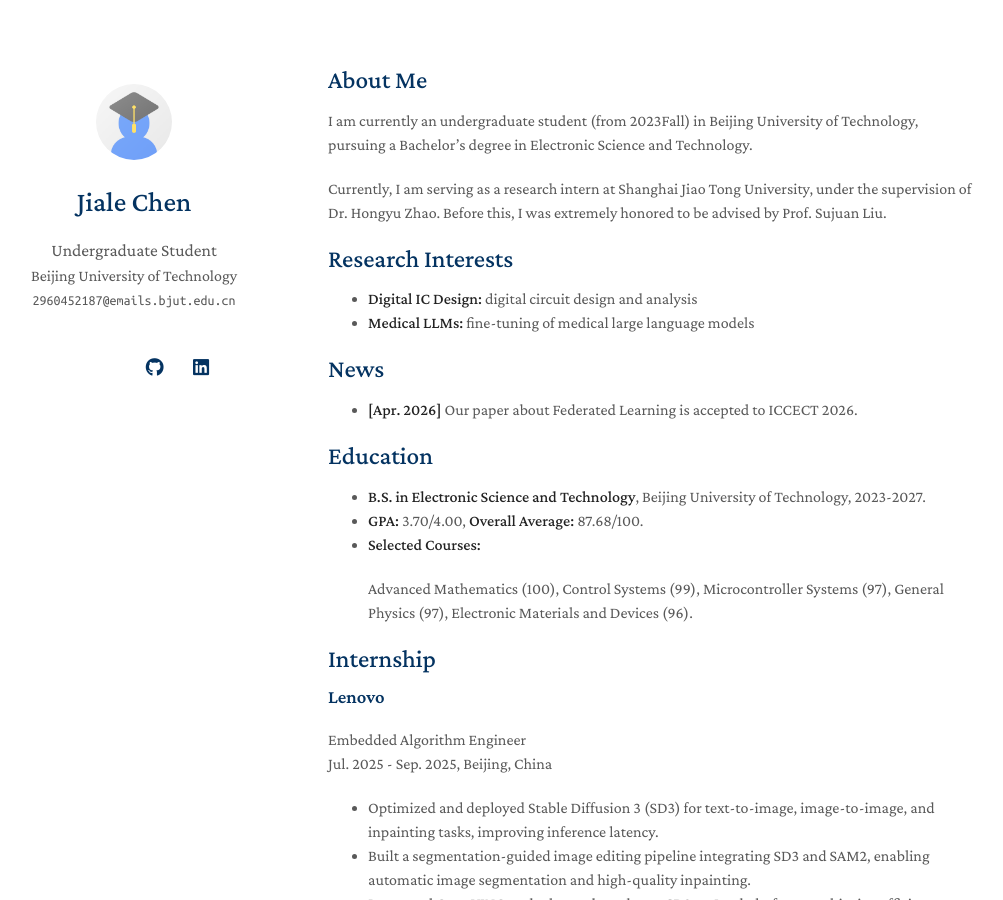
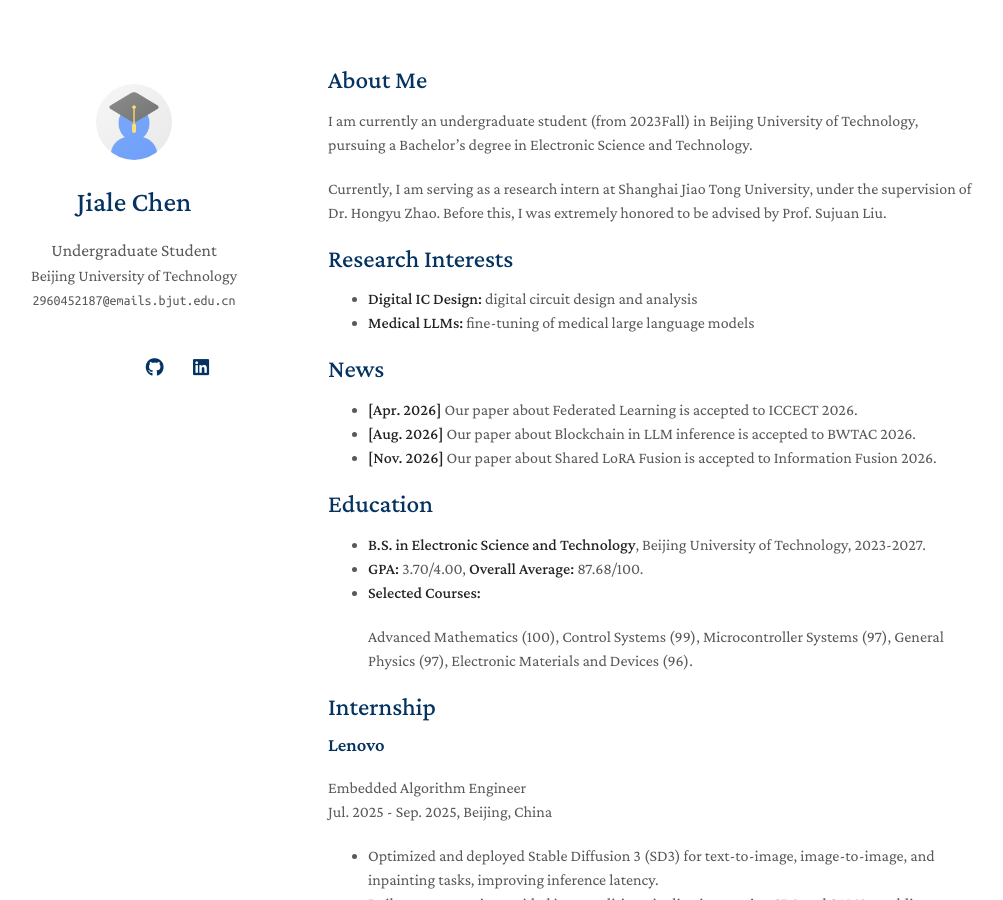
Before and after one commit to Chenjl13/Chenjl13.github.io, a Jekyll site: the page built from index.md, in a window 1280 px wide and 900 px high. Shown: the whole window, without its empty margins (142-1145 px from the left). Built offline with Jekyll 4.4.1, drawn with Linux system fonts in a browser that asks for light colours; a style sheet for code colours, icons or effects is not loaded; our own code applies the rules of GitHub Pages for plain Markdown files.

Commit message:
Update index.md

```diff
--- a/index.md
+++ b/index.md
@@ -16,6 +16,8 @@ Currently, I am serving as a research intern at Shanghai Jiao Tong University, u
 ## News
 
 - **[Apr. 2026]** Our paper about Federated Learning is accepted to ICCECT 2026.
+- **[Aug. 2026]** Our paper about Blockchain in LLM inference is accepted to BWTAC 2026.
+- **[Nov. 2026]** Our paper about Shared LoRA Fusion is accepted to Information Fusion 2026.
 
 ## Education
 
```
